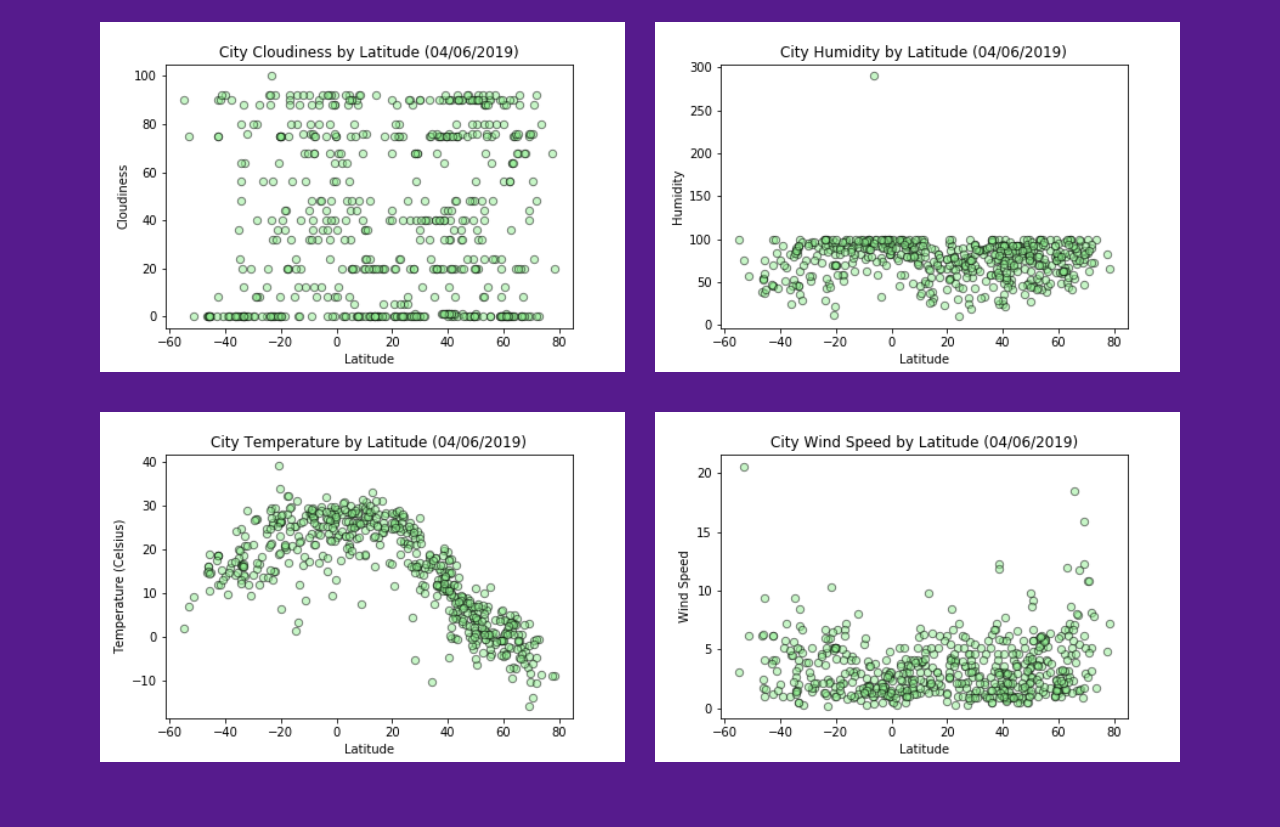
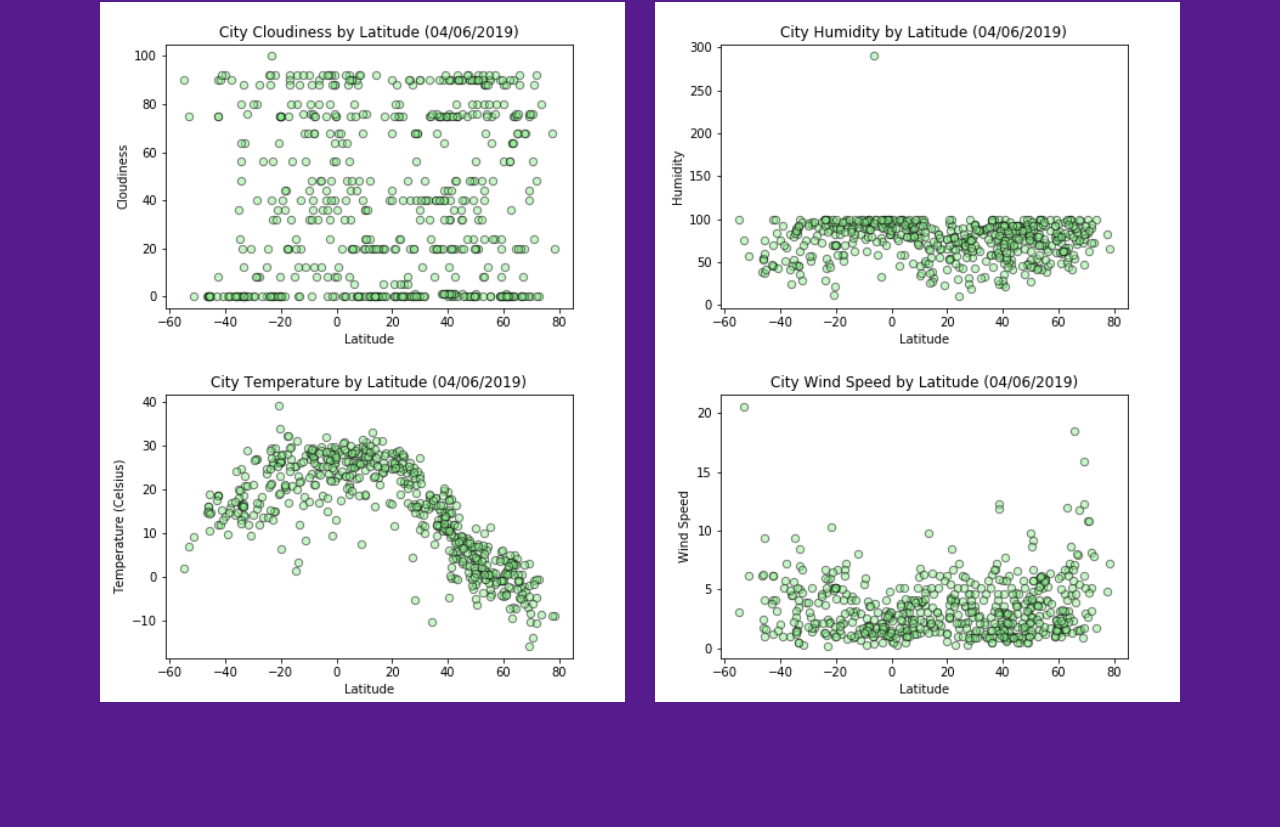
Before and after one commit to matthewellishanson/HW11-DataVizDashboard, a plain HTML site: page comparisons.html in a window 1280 px wide. Shown: the part 166-993 px from the top of the page. After the commit the page ends 913 px from the top, so only its background shows below. Drawn offline with nearby package versions, Linux system fonts and the light colour scheme.

Commit message:
working to fix margins on images/cols

```diff
--- a/comparisons.html
+++ b/comparisons.html
@@ -56,18 +56,18 @@
           <h1>Comparisons</h1>
             <div class="row">
                   <div class="col-sm-12 col-md-6">
-                      <img class="comparison-img" src="resources/cloudiness.png" style="width:100%">
+                      <img src="resources/cloudiness.png" style="width:100%">
                   </div>
                   <div class="col-sm-12 col-md-6">
-                    <img class="comparison-img" src="resources/humidity.png" style="width:100%">
+                    <img src="resources/humidity.png" style="width:100%">
                   </div>
             </div>
             <div class="row">
                 <div class="col-sm-12 col-md-6">
-                    <img class="comparison-img" src="resources/temp.png" style="width:100%">
+                    <img src="resources/temp.png" style="width:100%">
                 </div>
                 <div class="col-sm-12 col-md-6">
-                  <img class="comparison-img" src="resources/windspeed.png" style="width:100%">
+                  <img src="resources/windspeed.png" style="width:100%">
                 </div>
             </div>
         </div>
--- a/style.css
+++ b/style.css
@@ -670,7 +670,7 @@ font-family: 'Ubuntu Mono', monospace; */
   }
 
 
-  .comparison-img {
+  .comparison-box .col-sm-12 .col-md-6 {
       margin: 20px 0 20px 0;
   }
 
```
